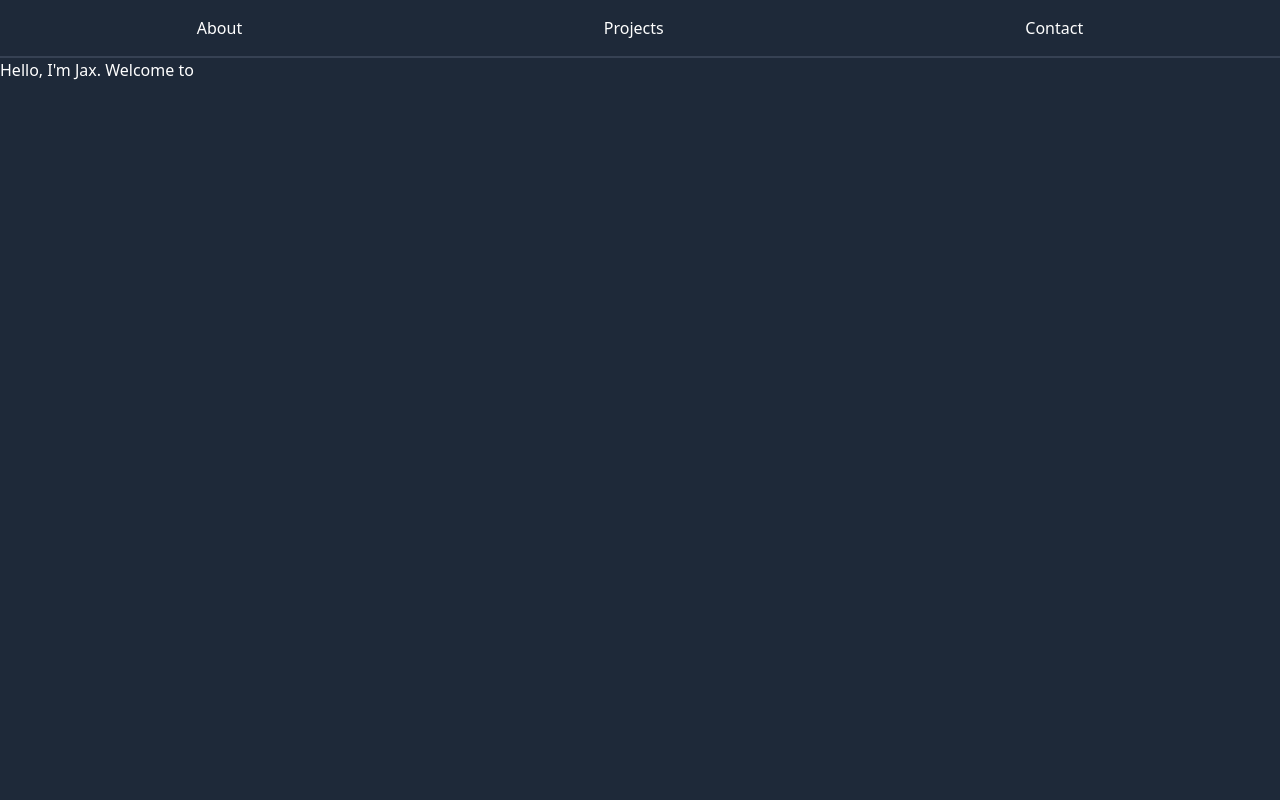
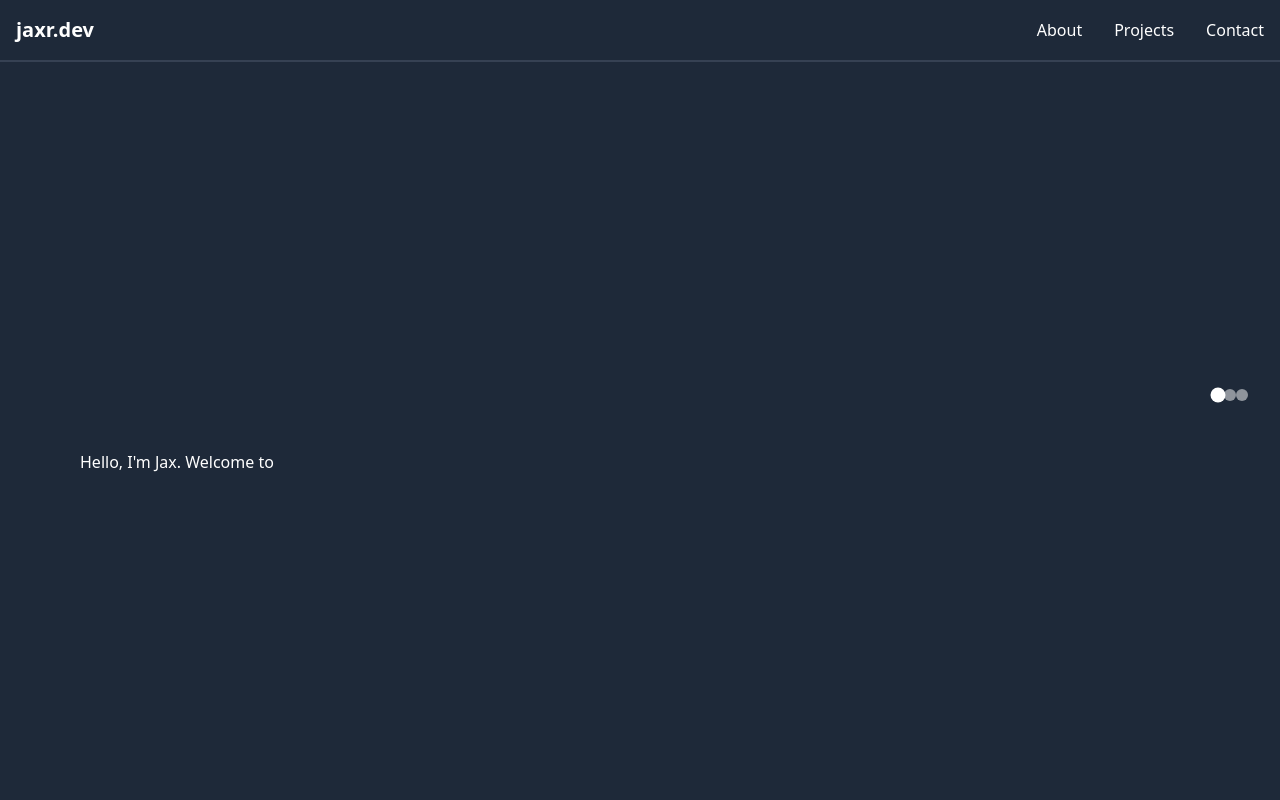
Before and after one commit to jaxridd/github-portfolio, a Next.js app: page / in a window 1280 px wide. Shown: the top 800 px of the page. Built offline with nearby package versions, Linux system fonts and the light colour scheme.

Commit message:
Create basic layout

```diff
--- a/Components/About.jsx
+++ b/Components/About.jsx
@@ -1,9 +1,14 @@
-import React from "react";
+"use client";
+import Section from "./Section";
 
 const About = () => {
-  return <div>
-    <h1>Hello, I'm Jax. Welcome to</h1>
-  </div>;
+  return (
+    <Section sectionId="about">
+      <div>
+        <h1>Hello, I'm Jax. Welcome to</h1>
+      </div>
+    </Section>
+  );
 };
 
 export default About;
--- /dev/null
+++ b/Components/Contact.jsx
@@ -0,0 +1,12 @@
+"use client";
+import Section from "./Section";
+
+const Contact = () => {
+  return (
+    <Section sectionId="contact">
+      <div>Contact</div>
+    </Section>
+  );
+};
+
+export default Contact;
--- a/Components/Header.jsx
+++ b/Components/Header.jsx
@@ -1,11 +1,37 @@
-import React from "react";
+"use client";
+import { motion } from "framer-motion";
 
 const Header = () => {
+  const navItems = [
+    { id: "about", label: "About" },
+    { id: "projects", label: "Projects" },
+    { id: "contact", label: "Contact" },
+  ];
+
+  const scrollToSection = (sectionId) => {
+    const element = document.querySelector(`[data-section="${sectionId}"]`);
+    if (element) {
+      element.scrollIntoView({
+        behavior: "smooth",
+        block: "start",
+      });
+    }
+  };
+
   return (
-    <div className="flex justify-around items-center p-4 border-b-gray-700 border-b-2">
-      <div>About</div>
-      <div>Projects</div>
-      <div>Contact</div>
+    <div className="flex justify-between items-center p-4 border-b-gray-700 border-b-2">
+      <div className="text-xl font-bold">jaxr.dev</div>
+      <div className="flex space-x-8">
+        {navItems.map((item) => (
+          <button
+            key={item.id}
+            onClick={() => scrollToSection(item.id)}
+            className="hover:text-gray-300 transition-colors duration-300"
+          >
+            {item.label}
+          </button>
+        ))}
+      </div>
     </div>
   );
 };
--- /dev/null
+++ b/Components/Projects.jsx
@@ -0,0 +1,12 @@
+"use client";
+import Section from "./Section";
+
+const Projects = () => {
+  return (
+    <Section sectionId="projects">
+      <div>Projects</div>
+    </Section>
+  );
+};
+
+export default Projects;
--- /dev/null
+++ b/Components/Section.jsx
@@ -0,0 +1,41 @@
+"use client";
+import { motion, useInView } from "framer-motion";
+import { useRef } from "react";
+
+const Section = ({
+  children,
+  sectionId,
+  className = "",
+  delay = 0,
+  fullHeight = true,
+}) => {
+  const ref = useRef(null);
+  const isInView = useInView(ref, {
+    once: false,
+    amount: 0.3,
+    margin: "-100px 0px -100px 0px",
+  });
+
+  const containerClasses = fullHeight
+    ? "min-h-screen flex items-center justify-center"
+    : "py-20";
+
+  return (
+    <motion.section
+      ref={ref}
+      data-section={sectionId}
+      className={`${containerClasses} ${className}`}
+      initial={{ opacity: 0, y: 50 }}
+      animate={isInView ? { opacity: 1, y: 0 } : { opacity: 0, y: 50 }}
+      transition={{
+        duration: 0.8,
+        delay: delay,
+        ease: [0.25, 0.46, 0.45, 0.94],
+      }}
+    >
+      <div className="w-full max-w-6xl mx-auto px-4">{children}</div>
+    </motion.section>
+  );
+};
+
+export default Section;
--- /dev/null
+++ b/Components/SmoothScrollContainer.jsx
@@ -0,0 +1,82 @@
+"use client";
+import { motion, useScroll, useTransform } from "framer-motion";
+import { useRef, useEffect, useState } from "react";
+
+const SmoothScrollContainer = ({ children }) => {
+  const containerRef = useRef(null);
+  const [scrollY, setScrollY] = useState(0);
+  const [sections, setSections] = useState([]);
+  const [currentSection, setCurrentSection] = useState(0);
+
+  useEffect(() => {
+    const handleScroll = () => {
+      setScrollY(window.scrollY);
+    };
+
+    window.addEventListener("scroll", handleScroll);
+    return () => window.removeEventListener("scroll", handleScroll);
+  }, []);
+
+  useEffect(() => {
+    // Get all section elements
+    const sectionElements =
+      containerRef.current?.querySelectorAll("[data-section]");
+    if (sectionElements) {
+      const sectionArray = Array.from(sectionElements).map((el, index) => ({
+        id: el.getAttribute("data-section"),
+        element: el,
+        index,
+      }));
+      setSections(sectionArray);
+    }
+  }, []);
+
+  useEffect(() => {
+    // Determine current section based on scroll position
+    if (sections.length > 0) {
+      const windowHeight = window.innerHeight;
+      const scrollPosition = window.scrollY + windowHeight / 2;
+
+      for (let i = sections.length - 1; i >= 0; i--) {
+        const section = sections[i];
+        const sectionTop = section.element.offsetTop;
+        if (scrollPosition >= sectionTop) {
+          setCurrentSection(i);
+          break;
+        }
+      }
+    }
+  }, [scrollY, sections]);
+
+  const scrollToSection = (sectionIndex) => {
+    if (sections[sectionIndex]) {
+      sections[sectionIndex].element.scrollIntoView({
+        behavior: "smooth",
+        block: "start",
+      });
+    }
+  };
+
+  return (
+    <div ref={containerRef} className="relative">
+      {children}
+      {/* Navigation dots */}
+      <div className="fixed right-8 top-1/2 transform -translate-y-1/2 z-50 space-y-4">
+        {sections.map((section, index) => (
+          <button
+            key={section.id}
+            onClick={() => scrollToSection(index)}
+            className={`w-3 h-3 rounded-full transition-all duration-300 ${
+              currentSection === index
+                ? "bg-white scale-125"
+                : "bg-white/50 hover:bg-white/75"
+            }`}
+            aria-label={`Go to ${section.id} section`}
+          />
+        ))}
+      </div>
+    </div>
+  );
+};
+
+export default SmoothScrollContainer;
--- a/app/page.js
+++ b/app/page.js
@@ -1,11 +1,18 @@
 import About from "@/Components/About";
-import Header from "@/components/Header";
+import Header from "@/Components/Header";
+import Projects from "@/Components/Projects";
+import Contact from "@/Components/Contact";
+import SmoothScrollContainer from "@/Components/SmoothScrollContainer";
 
 export default function Home() {
   return (
-    <div className="flex flex-col h-screen">
+    <div className="relative">
       <Header />
-      <About />
+      <SmoothScrollContainer>
+        <About />
+        <Projects />
+        <Contact />
+      </SmoothScrollContainer>
     </div>
   );
 }
```
Also changed, not shown: package.json (+5 -4 lines), 1 other file (tests, documents, lock files or other folders).
